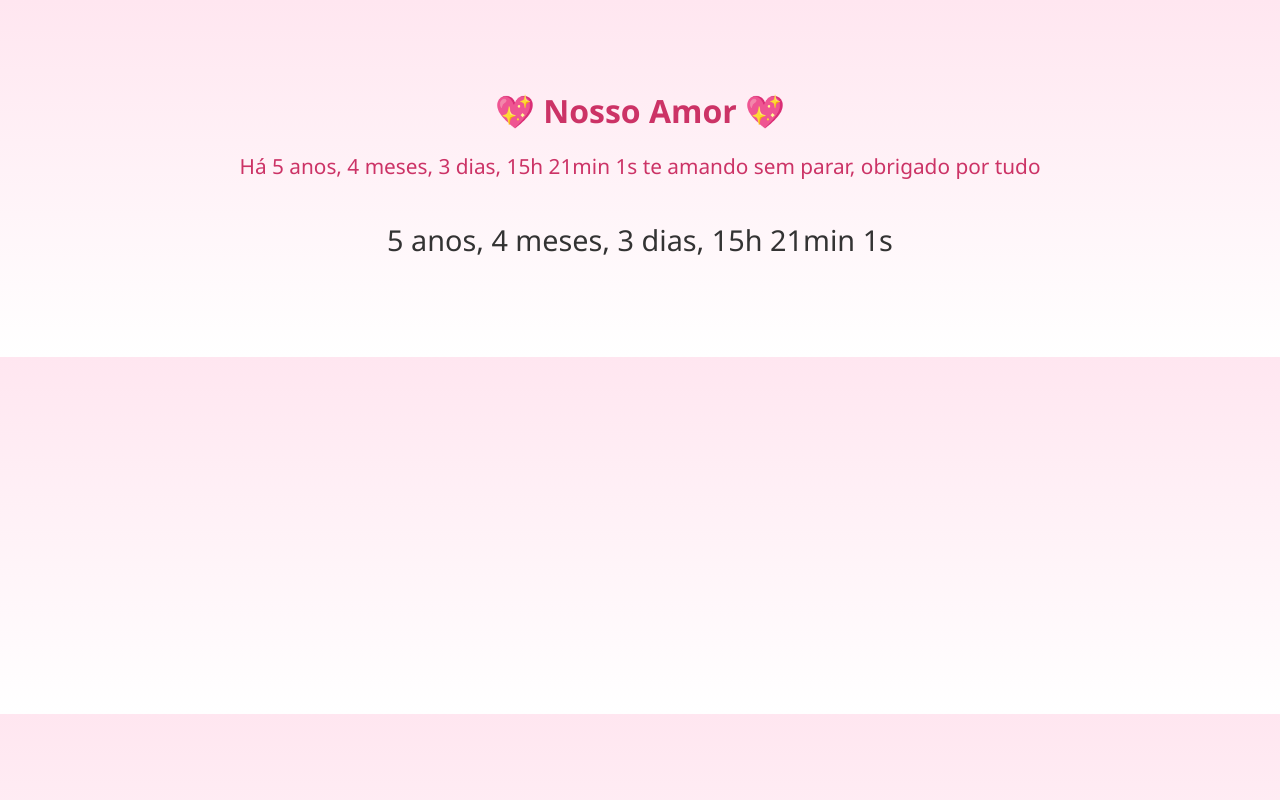
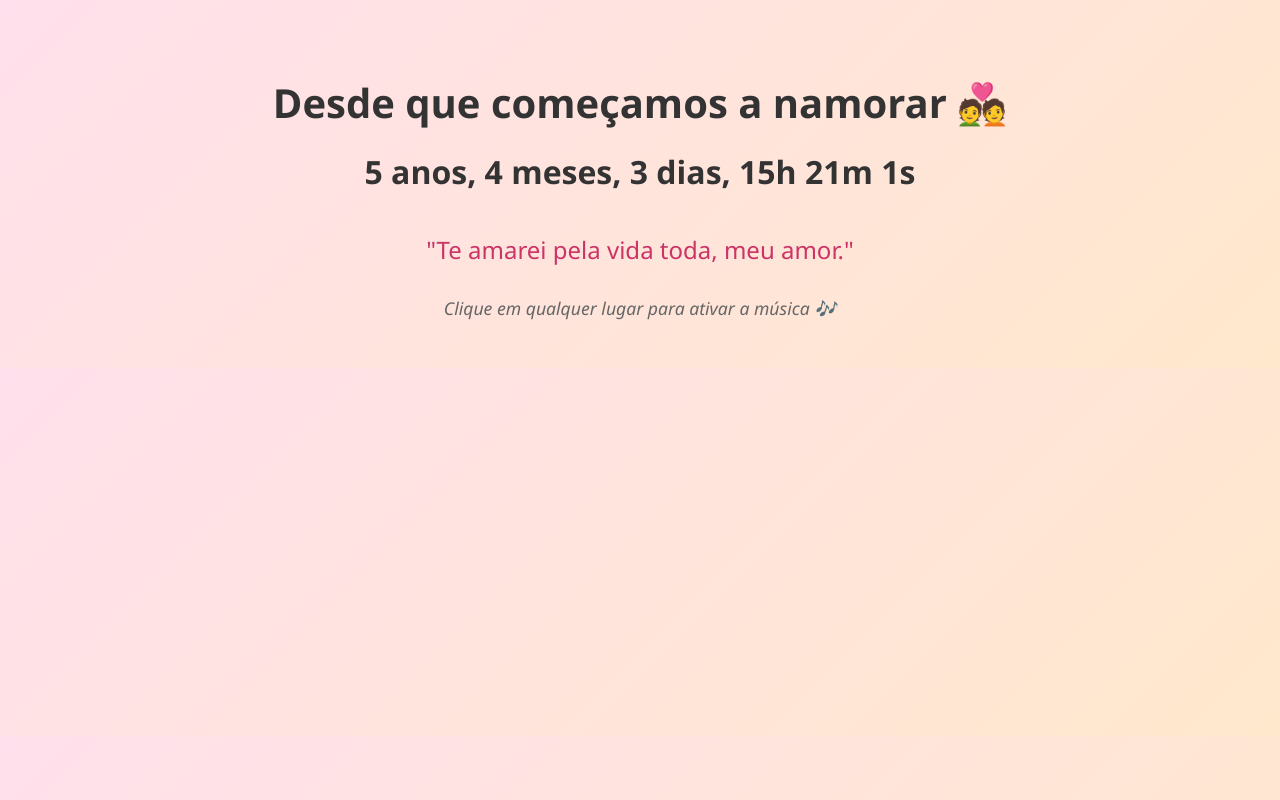
Before and after one commit to Vapzo/nosso-amor, a plain HTML site: page index.html in a window 1280 px wide. Drawn offline with Linux system fonts and the light colour scheme.

Commit message:
Update index.html

```diff
--- a/index.html
+++ b/index.html
@@ -1,94 +1,78 @@
 <!DOCTYPE html>
 <html lang="pt-BR">
 <head>
-  <meta charset="UTF-8">
+  <meta charset="UTF-8" />
+  <meta name="viewport" content="width=device-width, initial-scale=1.0" />
   <title>Nosso Amor 💖</title>
   <style>
     body {
-      font-family: "Segoe UI", sans-serif;
+      font-family: 'Segoe UI', sans-serif;
+      background: linear-gradient(135deg, #ffe0ec, #ffe8cc);
       text-align: center;
-      background: linear-gradient(to bottom, #ffe6f0, #fff);
-      padding: 60px 20px;
+      padding: 40px;
+      color: #333;
+    }
+    h1 {
+      font-size: 2.5em;
+      margin-bottom: 20px;
+    }
+    #contador {
+      font-size: 2em;
+      font-weight: bold;
+      margin-top: 20px;
+    }
+    .frase {
+      font-size: 1.5em;
+      margin-top: 40px;
       color: #cc3366;
     }
-
-    h1 {
-      font-size: 2em;
-      margin-bottom: 20px;
-    }
-
-    #frase {
-      font-size: 1.3em;
-      margin-bottom: 40px;
-      font-weight: 500;
-    }
-
-    #contador {
-      font-size: 1.8em;
-      margin-bottom: 30px;
-      color: #333;
-    }
-
-    button {
-      background: #cc3366;
-      color: white;
-      border: none;
-      padding: 10px 20px;
-      font-size: 1em;
-      border-radius: 8px;
-      cursor: pointer;
-    }
-
-    button:hover {
-      background: #a82851;
+    #aviso-musica {
+      margin-top: 30px;
+      font-size: 1.1em;
+      color: #666;
+      font-style: italic;
     }
   </style>
 </head>
-<body>
+<body onclick="tocarMusica()">
+  <h1>Desde que começamos a namorar 💑</h1>
+  <div id="contador"></div>
+  <div class="frase">"Te amarei pela vida toda, meu amor."</div>
+  <div id="aviso-musica">Clique em qualquer lugar para ativar a música 🎶</div>
 
-  <h1>💖 Nosso Amor 💖</h1>
-  <div id="frase">Há ... te amando sem parar, obrigado por tudo.</div>
-  <div id="contador"></div>
-
-
-<audio autoplay loop>
-  <source src="vida-toda.mp3" type="audio/mpeg">
-  Seu navegador não suporta áudio em HTML5.
-</audio>
+  <audio id="musica" loop>
+    <source src="vida-toda.mp3" type="audio/mpeg">
+    Seu navegador não suporta áudio em HTML5.
+  </audio>
 
   <script>
-    const inicioNamoro = new Date("2020-01-21T00:00:00");
-    let contadorAtivo = true;
+    const inicio = new Date("2020-01-21T00:00:00");
 
     function atualizarContador() {
-      if (!contadorAtivo) return;
-
       const agora = new Date();
-      const diff = agora - inicioNamoro;
+      const diff = agora - inicio;
 
       const segundos = Math.floor(diff / 1000) % 60;
       const minutos = Math.floor(diff / (1000 * 60)) % 60;
       const horas = Math.floor(diff / (1000 * 60 * 60)) % 24;
       const dias = Math.floor(diff / (1000 * 60 * 60 * 24));
-
       const anos = Math.floor(dias / 365);
       const meses = Math.floor((dias % 365) / 30);
-      const diasRestantes = (dias % 365) % 30;
+      const diasRestantes = dias - (anos * 365) - (meses * 30);
 
-      const tempoFormatado = `${anos} anos, ${meses} meses, ${diasRestantes} dias, ${horas}h ${minutos}min ${segundos}s`;
-
-      document.getElementById("contador").textContent = tempoFormatado;
-      document.getElementById("frase").textContent = `Há ${tempoFormatado} te amando sem parar, obrigado por tudo`;
+      document.getElementById("contador").textContent =
+        `${anos} anos, ${meses} meses, ${diasRestantes} dias, ${horas}h ${minutos}m ${segundos}s`;
     }
 
-    function pararContador() {
-      contadorAtivo = false;
-      const textoAtual = document.getElementById("frase").textContent;
-      document.getElementById("frase").textContent = textoAtual + " 💔 (Contador finalizado)";
+    function tocarMusica() {
+      const audio = document.getElementById("musica");
+      audio.play();
+      document.getElementById("aviso-musica").style.display = "none";
+      document.body.onclick = null;
     }
 
     setInterval(atualizarContador, 1000);
+    atualizarContador();
   </script>
-
 </body>
 </html>
```
